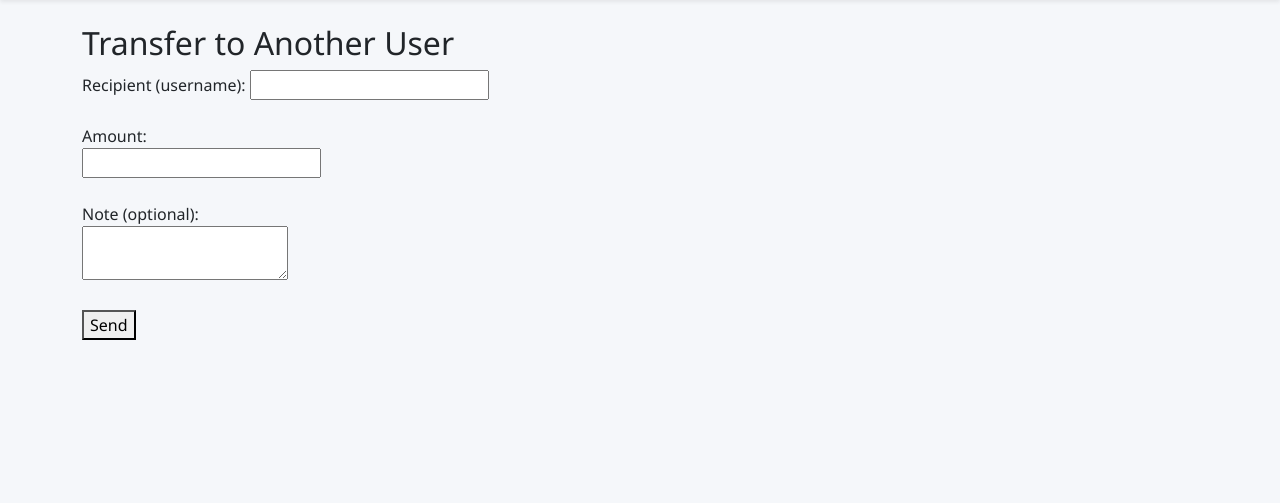
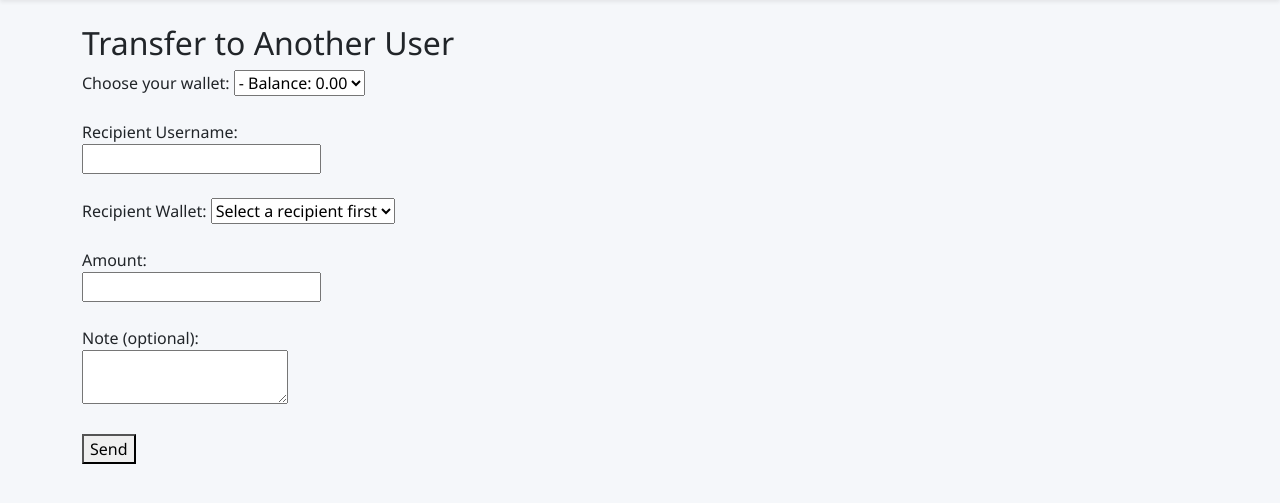
Before and after one commit to MishaAleksandrova/Digital-Wallet, a Django app: page /transfer/ in a window 1280 px wide. Shown: the part 56-559 px from the top of the page. Run offline with Django 5.2, Linux system fonts and the light colour scheme; a user stored in the database is signed in; data comes from the database, SQL or seed files in the repository; data that the repository does not hold is empty.

Commit message:
feat: add wallet-specific dashboard view, currency conversion in transfers, and wallet selection for withdrawals/transfers

```diff
--- a/config/settings.py
+++ b/config/settings.py
@@ -98,3 +98,5 @@
 LOGOUT_REDIRECT_URL = '/'
 
 LOGIN_URL = '/login/'
+
+FREE_CURRENCY_API_KEY = "fca_live_RCxS9tzbd6gPI1EK5K1YsJn9ANZgSwVzZLVfkaVZ"
--- a/wallet/forms.py
+++ b/wallet/forms.py
@@ -95,15 +95,41 @@
             self.fields['wallet'].queryset = Wallet.objects.none()
 
 class WithdrawFundsForm(forms.Form):
+    wallet = forms.ModelChoiceField(
+        queryset=Wallet.objects.none(),
+        label="Select Wallet",
+        required=True,
+    )
     amount = forms.DecimalField(
         max_digits=12,
         decimal_places=2,
         min_value=Decimal('0.01'),
     )
 
+    def __init__(self, *args, **kwargs):
+        user = kwargs.pop('user', None)
+        super().__init__(*args, **kwargs)
+        if user:
+            self.fields['wallet'].queryset = Wallet.objects.filter(user=user)
+            self.fields['wallet'].label_form_istance = self.wallet_label_from_instance
+
+    def wallet_label_from_instance(self, obj):
+        return f"{obj.currency.code} - {obj.balance}"
+
+
 class TransferFundsForm(forms.Form):
+    sender_wallet = forms.ModelChoiceField(
+        queryset=Wallet.objects.none(),
+        label="From Your Wallet",
+
+    )
     recipient = forms.ModelChoiceField(
-        queryset=User.objects.all(),
+        queryset=User.objects.none(),
+        label="Recipient",
+    )
+    recipient_wallet = forms.ModelChoiceField(
+        queryset=Wallet.objects.none(),
+        label="Recipient Wallet",
     )
     amount = forms.DecimalField(
         max_digits=12,
@@ -114,3 +140,17 @@
         required=False,
         widget=forms.Textarea,
     )
+
+    def __init__(self, *args, **kwargs):
+        user = kwargs.pop('user', None)
+        super().__init__(*args, **kwargs)
+        if user:
+            self.fields['sender_wallet'].queryset = Wallet.objects.filter(user=user)
+            self.fields['recipient'].queryset = User.objects.exclude(id=user.id)
+
+        if 'recipient' in self.data:
+            try:
+                recipient_id = int(self.data.get('recipient'))
+                self.fields['recipient_wallet'].queryset = Wallet.objects.filter(user_id=recipient_id)
+            except (ValueError, TypeError):
+                pass
--- a/wallet/templates/wallet/dashboard.html
+++ b/wallet/templates/wallet/dashboard.html
@@ -108,7 +108,7 @@
                 {% elif tx.receiver == user and tx.sender %}
                   From: {{ tx.sender.username }}
                 {% elif tx.transaction_type == 'WITHDRAW' %}
-                  Withdraw
+
                 {% else %}
                   ---
                 {% endif %}
--- a/wallet/templates/wallet/transfer_funds.html
+++ b/wallet/templates/wallet/transfer_funds.html
@@ -3,10 +3,25 @@
 
 {% block content %}
     <h2>Transfer to Another User</h2>
-    <form method="POST">
+    <form method="POST" id="transfer-form">
         {% csrf_token %}
-        <label for="recipient">Recipient (username):</label>
-        <input type="text" name="recipient" required><br><br>
+
+        <label for="sender_wallet">Choose your wallet:</label>
+        <select name="sender_wallet" id="sender_wallet" required>
+            {% for wallet in form.fields.sender_wallet.queryset %}
+                <option value="{{ wallet.id }}" {% if wallet.id|stringformat:"s" == request.POST.sender_wallet %}selected{% endif %}>
+                    {{ wallet.currency.code }} - Balance: {{ wallet.balance }}
+                </option>
+            {% endfor %}
+        </select><br><br>
+
+        <label for="recipient">Recipient Username:</label><br>
+        <input type="text" name="recipient" id="recipient" required><br><br>
+
+        <lable for="recipient_wallet">Recipient Wallet:</lable>
+        <select name="recipient_wallet" id="recipient_wallet" required>
+            <option value="">Select a recipient first</option>
+        </select><br><br>
 
         <label for="amount">Amount:</label><br>
         <input type="number" name="amount" step="0.01" required><br><br>
@@ -16,4 +31,44 @@
 
         <button type="submit">Send</button>
     </form>
+
+<script>
+    const recipientInput = document.getElementById("recipient");
+    const recipientWalletSelect = document.getElementById("recipient_wallet");
+
+    recipientInput.addEventListener("blur", function () {
+        const username = this.value.trim();
+
+        if (!username) {
+            recipientWalletSelect.innerHTML = '<option value="">Enter a username</option>';
+            return;
+        }
+
+        console.log("Looking up wallets for:", username); // ✅ debug
+
+        fetch(`/api/get-recipient-wallets/?username=${encodeURIComponent(username)}`)
+            .then(response => response.json())
+            .then(data => {
+                console.log("Response data:", data); // ✅ debug
+                recipientWalletSelect.innerHTML = "";
+
+                if (data.error) {
+                    recipientWalletSelect.innerHTML = `<option value="">${data.error}</option>`;
+                } else if (data.wallets.length === 0) {
+                    recipientWalletSelect.innerHTML = '<option value="">No wallets found</option>';
+                } else {
+                    data.wallets.forEach(wallet => {
+                        const option = document.createElement("option");
+                        option.value = wallet.id;
+                        option.textContent = `${wallet.currency} - Balance: ${wallet.balance}`;
+                        recipientWalletSelect.appendChild(option);
+                    });
+                }
+            })
+            .catch(error => {
+                console.error("Fetch error:", error);
+                recipientWalletSelect.innerHTML = '<option value="">Error loading wallets</option>';
+            });
+    });
+</script>
 {% endblock %}
--- a/wallet/urls.py
+++ b/wallet/urls.py
@@ -14,5 +14,7 @@
     path('withdraw/', views.withdraw_funds_view, name='withdraw_funds'),
     path('transfer/', views.transfer_funds_view, name='transfer_funds'),
     path('account/', views.account_view, name='account_settings'),
+
     path('ajax/get-wallets/', views.get_wallets, name='get_wallets'),
+path('api/get-recipient-wallets/', views.get_recipient_wallets, name='get_recipient_wallets'),
 ]
--- a/wallet/views.py
+++ b/wallet/views.py
@@ -10,7 +10,7 @@
 from django.conf import settings
 from django.views.decorators.http import require_GET
 
-from .forms import RegisterForm, AddFundsForm, WithdrawFundsForm, AddWalletForm, EditProfileForm
+from .forms import RegisterForm, AddFundsForm, WithdrawFundsForm, AddWalletForm, EditProfileForm, TransferFundsForm
 from .models import User, Wallet, Transaction
 from django.db.models import Q
 from .utils import generate_email_token, verify_email_token, get_exchange_rate
@@ -32,8 +32,8 @@
         transactions = Transaction.objects.all()
         if wallet:
             transactions = transactions.filter(
-                Q(sender__wallet__id=wallet.id) |
-                Q(receiver__wallet__id=wallet.id)
+                Q(sender=wallet.user) |
+                Q(receiver=wallet.user)
             )
     else:
         base_filter = Q(sender=request.user) | Q(receiver=request.user)
@@ -62,20 +62,9 @@
 
     transactions = transactions.order_by('-timestamp')[:10]
 
-    #Get wallet currency and calculate exchange to EUR for display
-    # convert_balance = None
-    # target_currency_code = 'EUR'
-    #
-    # if wallet and wallet.currency.code != target_currency_code:
-    #     exchange_rate = get_exchange_rate(wallet.currency.code, target_currency_code)
-    #     if exchange_rate:
-    #         convert_balance = wallet.balance * Decimal(str(exchange_rate))
-
     context = {
         'wallet': wallet,
         'wallets': wallets,
-        # 'converted_balance': convert_balance,
-        # 'target_currency_code': target_currency_code,
         'transactions': transactions,
         'selected_type': selected_type,
         'start_date': start_date,
@@ -176,9 +165,10 @@
 
 @login_required
 def withdraw_funds_view(request):
-    form = WithdrawFundsForm(request.POST or None)
-    if form.is_valid():
-        wallet = request.user.wallet
+    form = WithdrawFundsForm(request.POST or None, user=request.user)
+
+    if request.method == 'POST' and form.is_valid():
+        wallet = form.cleaned_data['wallet']
         amount = form.cleaned_data['amount']
 
         if wallet.balance >= amount:
@@ -191,63 +181,105 @@
                 amount=amount,
                 transaction_type='WITHDRAW',
             )
-            messages.success(request, f"{amount} withdrawn successfully.")
+            messages.success(request, f"{amount} withdrawn successfully from {wallet.currency.code} wallet.")
             return redirect('wallet_dashboard')
         else:
             messages.error(request, "Insufficient funds.")
-    return render(request, 'wallet/withdraw.html', {'form': form})
+    selected_wallet_id = request.POST.get('wallet') if request.method == 'POST' else None
+    wallet_choices = [
+        {
+            'id': str(wallet.id),
+            'label': f"{wallet.currency.code} - {wallet.balance}",
+            'selected': str(wallet.id) == selected_wallet_id,
+        }
+        for wallet in form.fields['wallet'].queryset
+    ]
+    return render(request, 'wallet/withdraw.html', {'form': form, 'wallet_choices': wallet_choices})
+
+
+@require_GET
+def get_recipient_wallets(request):
+    username = request.GET.get('username')
+    data = {'wallets': []}
+
+    try:
+        recipient = User.objects.get(username__iexact=username)
+        wallets = Wallet.objects.filter(user=recipient)
+
+        data['wallets'] = [
+            {
+                'id': wallet.id,
+                'currency': wallet.currency.code,
+                'balance': str(wallet.balance),
+            }
+            for wallet in wallets
+        ]
+    except User.DoesNotExist:
+        data['error'] = 'User not found'
+
+    return JsonResponse(data)
+
 
 @login_required
 def transfer_funds_view(request):
     if request.method == 'POST':
-        recipient_username = request.POST.get('recipient')
-        amount = request.POST.get('amount')
-        note = request.POST.get('note', '')
+        post_data = request.POST.copy()
+        username = post_data.get('recipient')
+        try:
+            recipient = User.objects.get(username=username)
+            post_data['recipient'] = recipient.id
+        except User.DoesNotExist:
+            messages.error(request, "Recipient not found.")
+            form = TransferFundsForm(post_data, user=request.user)
+            return render(request, 'wallet/transfer_funds.html', {'form': form})
 
-        if not recipient_username or not amount:
-            messages.error(request, "Recipient and amount are required.")
-            return redirect('transfer_funds')
+        form = TransferFundsForm(post_data, user=request.user)
+        if form.is_valid():
+            sender_wallet = form.cleaned_data['sender_wallet']
+            recipient = form.cleaned_data['recipient']
+            recipient_wallet = form.cleaned_data['recipient_wallet']
+            amount = form.cleaned_data['amount']
+            note = form.cleaned_data['note']
 
-        try:
-            recipient = User.objects.get(username=recipient_username)
-        except User.DoesNotExist:
-            messages.error(request, "Recipient user not found.")
-            return redirect('transfer_funds')
+            if sender_wallet.user != request.user:
+                messages.error(request, "Invalid sender wallet.")
+                return redirect('transfer_funds')
 
-        if recipient == request.user:
-            messages.error(request, "You cannot transfer to yourself.")
-            return redirect('transfer_funds')
+            if sender_wallet.balance < amount:
+                messages.error(request, "Insufficient funds.")
+                return redirect('transfer_funds')
 
-        try:
-            amount = Decimal(amount)
-        except:
-            messages.error(request, "Invalid amount.")
-            return redirect('transfer_funds')
+            if sender_wallet.currency == recipient_wallet.currency:
+                converted_amount = amount
+            else:
+                rate = get_exchange_rate(sender_wallet.currency.code, recipient_wallet.currency.code)
+                if not rate:
+                    messages.error(request, "Currency conversion failed.")
+                    return redirect('transfer_funds')
+                converted_amount = amount * Decimal(str(rate))
 
-        sender_wallet = Wallet.objects.get(user=request.user)
-        recipient_wallet = Wallet.objects.get(user=recipient)
+            sender_wallet.balance -= amount
+            sender_wallet.save()
 
-        if sender_wallet.balance < amount:
-            messages.error(request, "Insufficient funds.")
-            return redirect('transfer_funds')
+            recipient_wallet.balance += converted_amount
+            recipient_wallet.save()
 
-        sender_wallet.balance -= amount
-        recipient_wallet.balance += amount
-        sender_wallet.save()
-        recipient_wallet.save()
+            Transaction.objects.create(
+                sender=request.user,
+                receiver=recipient,
+                amount=amount,
+                transaction_type='TRANSFER',
+                note=f"{note} | Converted to {converted_amount:.2f} {recipient_wallet.currency.code}" if sender_wallet.currency != recipient_wallet.currency else note,
+            )
 
-        Transaction.objects.create(
-            sender=request.user,
-            receiver=recipient,
-            amount=amount,
-            transaction_type='TRANSFER',
-            note=note,
-        )
+            messages.success(request, f"Transferred {amount:.2f} {sender_wallet.currency.code} to {recipient.username}."
+                             f"({converted_amount:.2f} {recipient_wallet.currency.code})."
+                             )
+            return redirect('wallet_dashboard')
+    else:
+        form = TransferFundsForm(user=request.user)
 
-        messages.success(request, f"Transferred ${amount} to {recipient.username}.")
-        return redirect('wallet_dashboard')
-
-    return render(request, 'wallet/transfer_funds.html')
+    return render(request, 'wallet/transfer_funds.html', {'form': form})
 
 
 @login_required
```
Also changed, not shown: wallet/templates/wallet/withdraw.html (+11 -1 lines), wallet/utils.py (+11 -12 lines), README.md, 4 other files.
